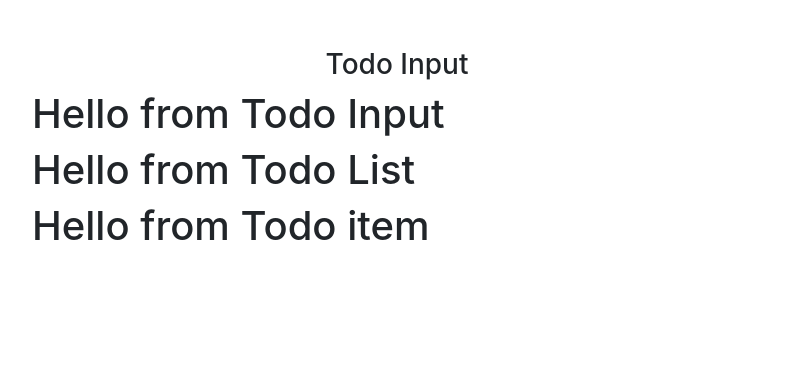
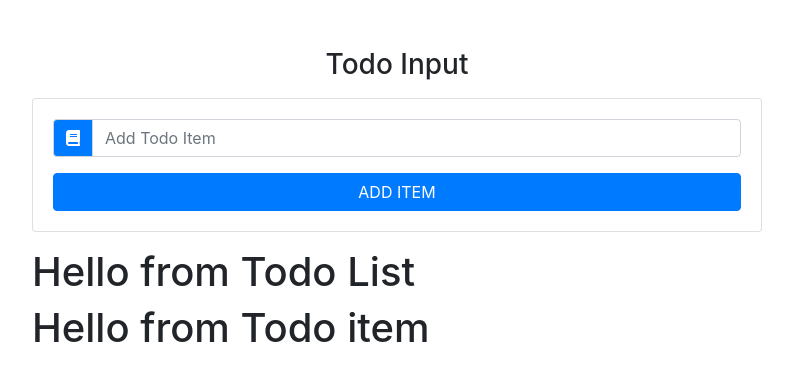
Before and after one commit to imjoymhnt/React-Todo, a React (Create React App) app: page / in a window 1280 px wide. Shown: the top 380 px of the page, without its empty margins (243-1036 px from the left). Built offline with nearby package versions, Linux system fonts and the light colour scheme.

Commit message:
Created the todoInput component with the form

```diff
--- a/public/index.html
+++ b/public/index.html
@@ -24,7 +24,11 @@
       work correctly both with client-side routing and a non-root public URL.
       Learn how to configure a non-root public URL by running `npm run build`.
     -->
-    <title>React App</title>
+    <!-- font awsome cdn -->
+    <link rel="stylesheet" href="https://cdnjs.cloudflare.com/ajax/libs/font-awesome/5.15.1/css/all.min.css"
+      integrity="sha512-+4zCK9k+qNFUR5X+cKL9EIR+ZOhtIloNl9GIKS57V1MyNsYpYcUrUeQc9vNfzsWfV28IaLL3i96P9sdNyeRssA=="
+      crossorigin="anonymous" />
+    <title>Todo App</title>
   </head>
   <body>
     <noscript>You need to enable JavaScript to run this app.</noscript>
--- a/src/components/TodoInput.js
+++ b/src/components/TodoInput.js
@@ -2,9 +2,28 @@
 
 export default class TodoInput extends Component {
   render() {
+    const { item, handleChange, handleSubmit, editItem } = this.props;
     return (
-      <div>
-        <h1>Hello from Todo Input</h1>
+      <div className="card card-body my-3">
+        <form onSubmit={handleSubmit}>
+          <div className="input-group">
+            <div className="input-group-prepend">
+              <div className="input-group-text bg-primary text-white">
+                <i className="fas fa-book" />
+              </div>
+            </div>
+            <input
+              type="text"
+              className="form-control"
+              placeholder="Add Todo Item"
+              value={item}
+              onChange={handleChange}
+            />
+          </div>
+          <button type="submit" className="btn btn-block btn-primary mt-3">
+            ADD ITEM
+          </button>
+        </form>
       </div>
     );
   }
```
Also changed, not shown: 1 other file (tests, documents, lock files or other folders).
